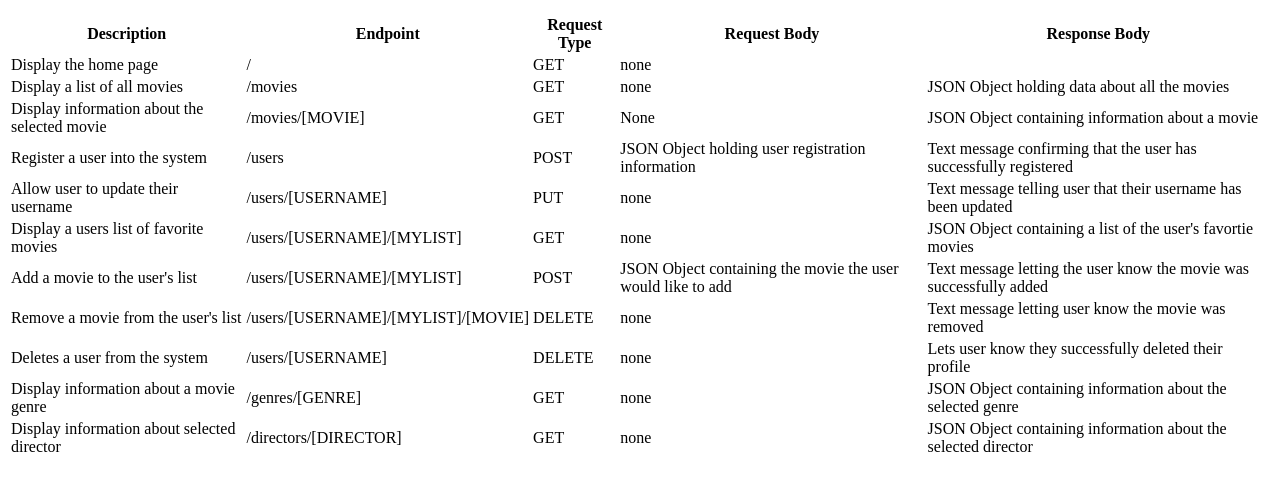
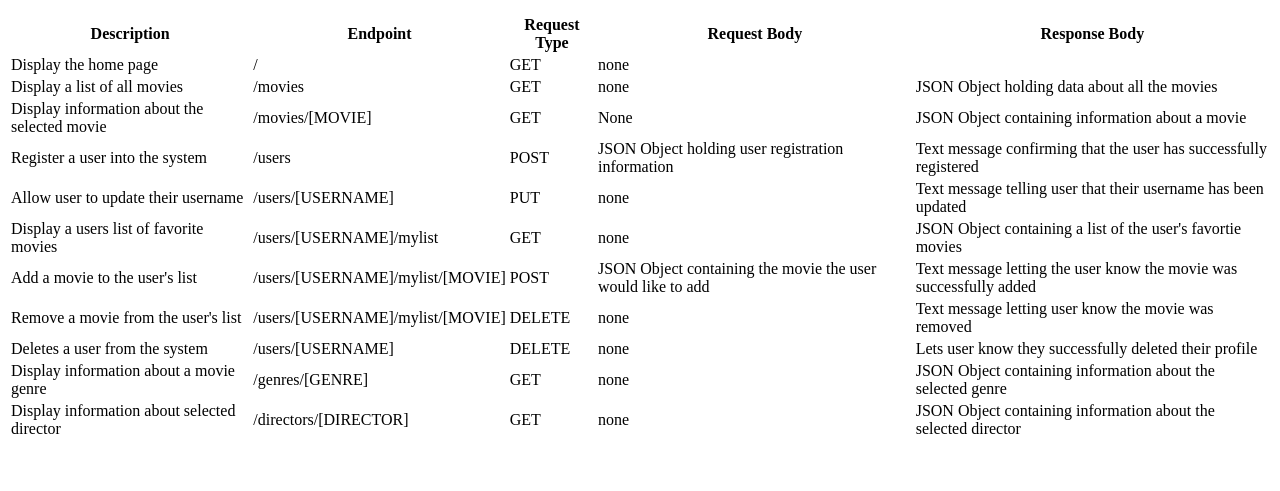
Before and after one commit to Boundforearth/movie_api, a website: page public/documentation.html in a window 1280 px wide. Shown: the part 101-592 px from the top of the page. Drawn offline with Linux system fonts and the light colour scheme.

Commit message:
Fixed minor text errors

```diff
--- a/index.js
+++ b/index.js
@@ -48,7 +48,7 @@ app.post("/users/:username/mylist/:movie", function(req, res) {
   res.send("The movie has been added to your list.")
 });
 
-app.delete("/users/;username/mylist/:movie", function(req, res) {
+app.delete("/users/:username/mylist/:movie", function(req, res) {
   res.send("Gone forever is your movie.")
 });
 
--- a/public/documentation.html
+++ b/public/documentation.html
@@ -65,21 +65,21 @@
           </tr>
           <tr>
             <td>Display a users list of favorite movies</td>
-            <td>/users/[USERNAME]/[MYLIST]</td>
+            <td>/users/[USERNAME]/mylist</td>
             <td>GET</td>
             <td>none</td>
             <td>JSON Object containing a list of the user's favortie movies</td>
           </tr>
           <tr>
             <td>Add a movie to the user's list</td>
-            <td>/users/[USERNAME]/[MYLIST]</td>
+            <td>/users/[USERNAME]/mylist/[MOVIE]</td>
             <td>POST</td>
             <td>JSON Object containing the movie the user would like to add</td>
             <td>Text message letting the user know the movie was successfully added</td>
           </tr>
           <tr>
             <td>Remove a movie from the user's list</td>
-            <td>/users/[USERNAME]/[MYLIST]/[MOVIE]</td>
+            <td>/users/[USERNAME]/mylist/[MOVIE]</td>
             <td>DELETE</td>
             <td>none</td>
             <td>Text message letting user know the movie was removed</td>
```
